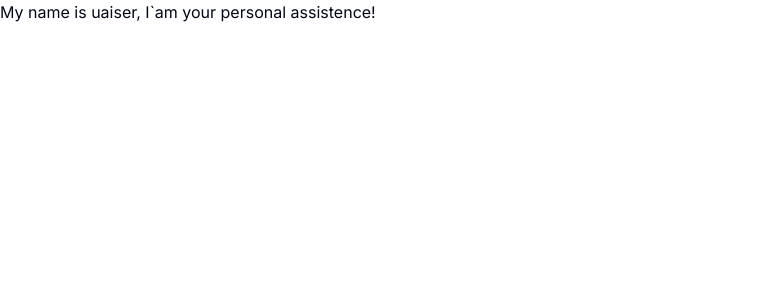
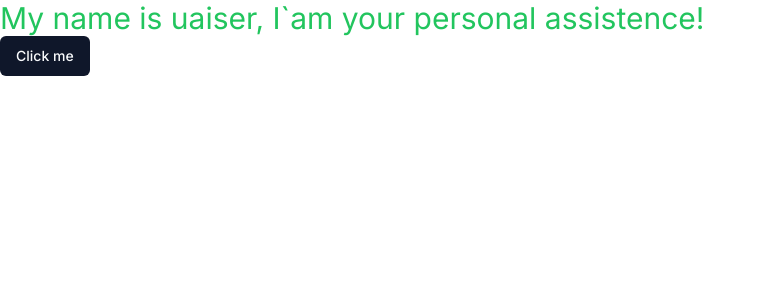
Before and after one commit to Steravy/uaiser, a Next.js app: page / in a window 1280 px wide. Shown: the top 300 px of the page, without its empty margins (0-765 px from the left). Built offline with nearby package versions, Linux system fonts and the light colour scheme.

Commit message:
refactor: changed basic styles of layout

```diff
--- a/src/app/globals.css
+++ b/src/app/globals.css
@@ -1,6 +1,13 @@
 @tailwind base;
 @tailwind components;
 @tailwind utilities;
+
+html,
+body,
+:root {
+  height: 100%;
+}
+
 
 @layer base {
   :root {
@@ -62,7 +69,7 @@
 
     --border: 217.2 32.6% 17.5%;
     --input: 217.2 32.6% 17.5%;
-    --ring: hsl(212.7,26.8%,83.9);
+    --ring: hsl(212.7, 26.8%, 83.9);
   }
 }
 
@@ -70,6 +77,7 @@
   * {
     @apply border-border;
   }
+
   body {
     @apply bg-background text-foreground;
   }
--- a/src/app/layout.tsx
+++ b/src/app/layout.tsx
@@ -5,8 +5,8 @@ import { Inter } from 'next/font/google'
 const inter = Inter({ subsets: ['latin'] })
 
 export const metadata: Metadata = {
-  title: 'Create Next App',
-  description: 'Generated by create next app',
+  title: 'Uaiser',
+  description: 'AI personal assistence',
 }
 
 export default function RootLayout({
--- a/src/app/page.tsx
+++ b/src/app/page.tsx
@@ -1,9 +1,13 @@
+import { Button } from "@/components/ui/button";
 
 export default function Home() {
 
   return (
     <>
-      <h1>My name is uaiser, I`am your personal assistence!</h1>
+      <h1 className="text-3xl text-green-500 " >My name is uaiser, I`am your personal assistence!</h1>
+      <Button >
+        Click me
+      </Button>
     </>
   )
 }
```
